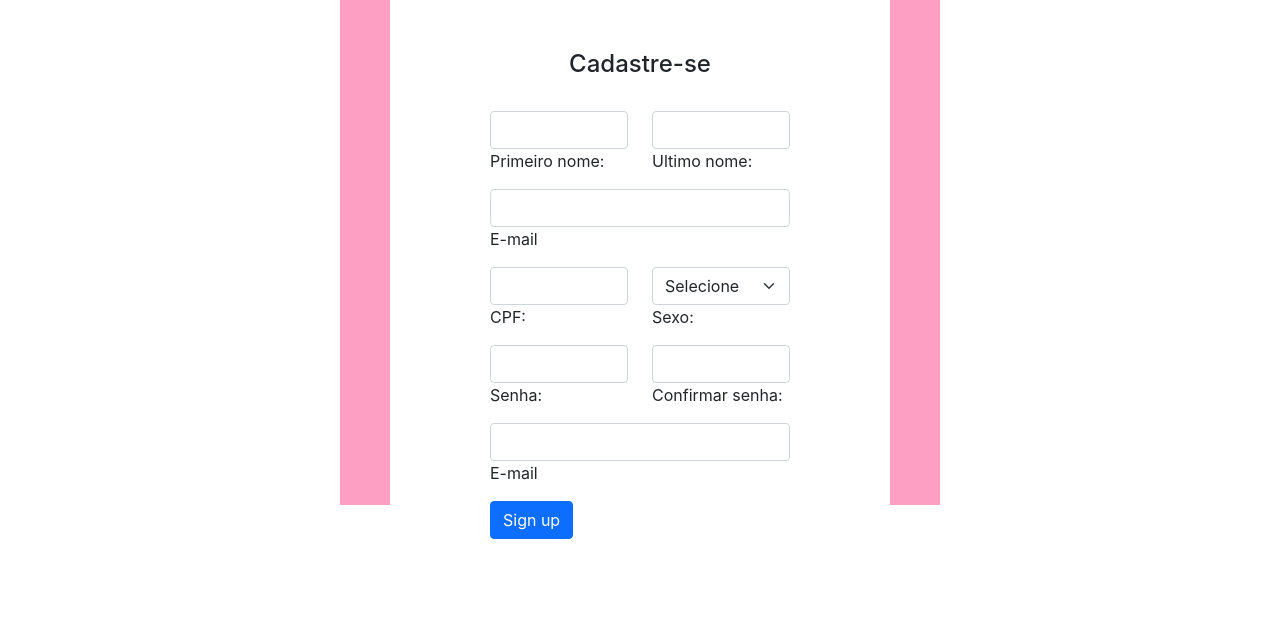
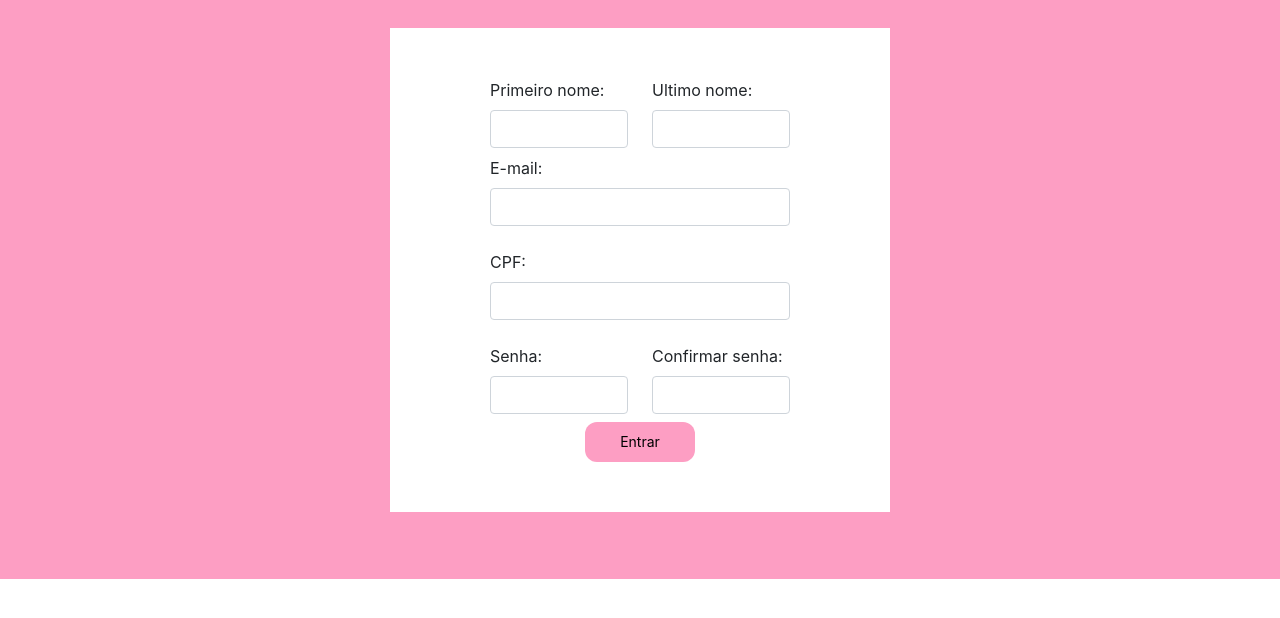
Before and after one commit to anaffaria/teddy-world, a React (Create React App) app: page /cadastro in a window 1280 px wide. Shown: the top 618 px of the page. Built offline with nearby package versions, Linux system fonts and the light colour scheme.

Commit message:
created page Register

```diff
--- a/src/components/Register/Register.css
+++ b/src/components/Register/Register.css
@@ -0,0 +1,45 @@
+main {
+  display: flex;
+  width: auto;
+  height: 579px;
+  background-color: #fd9ec3;
+}
+
+.header-logo {
+  display: flex;
+  justify-content: center;
+}
+
+.container {
+  position: relative;
+  height: 505px;
+  width: 600px;
+  background-color: #fd9ec3;
+  display: flex;
+  justify-content: center;
+  align-items: center;
+}
+
+.login-form {
+  margin-top: 17px;
+}
+
+.box {
+  padding: 50px 100px;
+  background-color: #ffff;
+  margin: auto;
+  width: 500px;
+  justify-content: center;
+  align-items: center;
+}
+
+.buttom {
+  background-color: #fd9ec3; /* Green */
+  border-radius: 12px;
+  border: none;
+  padding: 2px 20px;
+  text-align: center;
+  font-size: 14px;
+  width: 110px;
+  height: 40px;
+}
--- a/src/components/Register/Register.tsx
+++ b/src/components/Register/Register.tsx
@@ -4,111 +4,83 @@ import "./Register.css";
 function Register() {
   return (
     <>
-      <div className="body">
-        <div className="container mt-0">
-          <div className="box">
-            <form>
-              <div className="d-flex justify-content-center mb-4">
-                <h4>Cadastre-se</h4>
-              </div>
-              <div className="row mb-2 mt-2">
+      <main>
+        <section className="container login-form">
+          <form className="box">
+            <div className="row mb-2">
               <div className="col">
                 <div className="form-outline">
+                  <label className="form-label">Primeiro nome:</label>
                   <input
                     type="text"
                     id="form3Example1"
                     className="form-control"
                   />
-                    <label className="form-label">Primeiro nome:</label>
                 </div>
               </div>
+
               <div className="col">
                 <div className="form-outline">
+                  <label className="form-label">Ultimo nome:</label>
                   <input
                     type="text"
                     id="form3Example2"
                     className="form-control"
                   />
-                    <label className="form-label">Ultimo nome:</label>
                 </div>
               </div>
             </div>
 
-              <div className="form-outline mb-2">
-                <input
-                  type="email"
-                  id="form3Example3"
-                  className="form-control"
-                />
-                <label className="form-label">E-mail</label>
+            <div className="form-outline mb-4">
+              <label className="form-label">E-mail:</label>
+              <input type="email" id="form2Example1" className="form-control" />
             </div>
 
-              <div className="row mb-2 mt-2">
+            <div className="form-outline mb-4">
+              <label className="form-label">CPF:</label>
+              <input type="email" id="form2Example1" className="form-control" />
+
+            </div>
+
+            <div className="row mb-2">
               <div className="col">
                 <div className="form-outline">
+                  <label className="form-label">Senha:</label>
                   <input
                     type="text"
                     id="form3Example1"
                     className="form-control"
                   />
-                    <label className="form-label">CPF:</label>
-                  </div>
-                </div>
-                <div className="col">
-                  <select
-                    className="form-select"
-                    aria-label="Default select example"
-                  >
-                    <option selected>Selecione</option>
-                    <option value="1">Feminino</option>
-                    <option value="2">Masculino</option>
-                    <option value="3">Indefinido</option>
-                  </select>
-                  <label className="form-label">Sexo:</label>
                 </div>
               </div>
 
-              <div className="row mb-2 mt-2">
               <div className="col">
                 <div className="form-outline">
-                    <input
-                      type="text"
-                      id="form3Example1"
-                      className="form-control"
-                    />
-                    <label className="form-label">Senha:</label>
-                  </div>
-                </div>
-                <div className="col">
-                  <div className="form-outline">
+                  <label className="form-label">Confirmar senha:</label>
                   <input
                     type="text"
                     id="form3Example2"
                     className="form-control"
                   />
-                    <label className="form-label">Confirmar senha:</label>
                 </div>
               </div>
             </div>
 
-              <div className="form-outline mb-2">
-                <input
-                  type="email"
-                  id="form3Example3"
-                  className="form-control"
-                />
-                <label className="form-label">E-mail</label>
+            <div className="row justify-content-center">
+              <button type="submit" className="buttom text-center">
+                Entrar
+              </button>
             </div>
-
-              <button type="submit" className="btn btn-primary btn-block mb-4">
-                Sign up
-              </button>
           </form>
-          </div>
-        </div>
-      </div>
+        </section>
+      </main>
     </>
   );
+
+  <div className="form-outline mb-2">
+    <label className="form-label">E-mail</label>
+    <input type="email" id="form3Example3" className="form-control" />
+  </div>;
 }
 
 export default Register;
```
Lines whose indentation alone changed are shown as unchanged.
